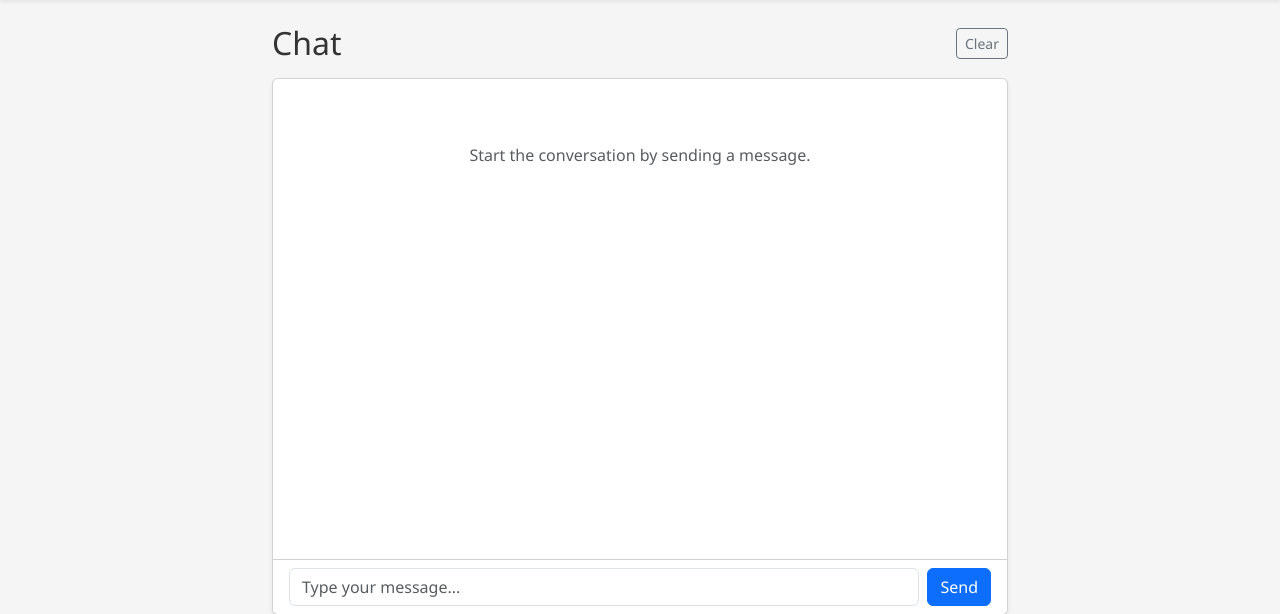
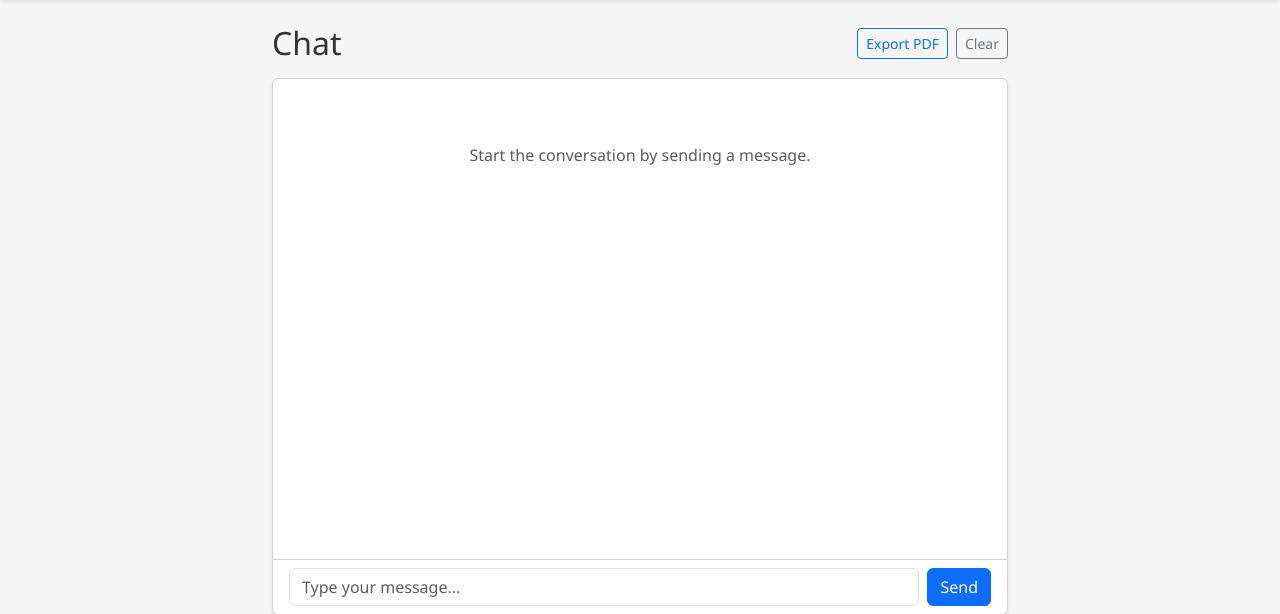
Before and after one commit to nsakib1017/llm_ppd, a Django app: page /chat/ in a window 1280 px wide. Shown: the part 66-680 px from the top of the page. Run offline with Django 5.2, Linux system fonts and the light colour scheme.

Commit message:
addedpdfs

```diff
--- a/web/templates/chat.html
+++ b/web/templates/chat.html
@@ -6,21 +6,41 @@
 <div class="row justify-content-center">
   <div class="col-lg-8">
 
+    {# Django success/error messages (export) #}
+    {% if messages %}
+      {% for message in messages %}
+        <div class="alert alert-{{ message.tags }} mb-3" role="alert">
+          {{ message }}
+        </div>
+      {% endfor %}
+    {% endif %}
+
     <div class="d-flex align-items-center justify-content-between mb-3">
       <h2 class="m-0">Chat</h2>
 
-      <form method="post" action="{% url 'chat_clear' %}">
-        {% csrf_token %}
-        <button class="btn btn-outline-secondary btn-sm" type="submit">
-          Clear
-        </button>
-      </form>
+      <div class="d-flex gap-2">
+        {# Export PDF (POST to same page, no redirect) #}
+        <form method="post" class="m-0">
+          {% csrf_token %}
+          <input type="hidden" name="action" value="export_pdf">
+          <button class="btn btn-outline-primary btn-sm" type="submit">
+            Export PDF
+          </button>
+        </form>
+
+        <form method="post" action="{% url 'chat_clear' %}" class="m-0">
+          {% csrf_token %}
+          <button class="btn btn-outline-secondary btn-sm" type="submit">
+            Clear
+          </button>
+        </form>
+      </div>
     </div>
 
     <div class="card shadow-sm">
       <div id="chatBody" class="card-body" style="height: 60vh; overflow-y: auto;">
-        {% if messages %}
-          {% for m in messages %}
+        {% if chat_messages %}
+          {% for m in chat_messages %}
             {% if m.role|default:'' == "user" %}
               <div class="d-flex justify-content-end mb-3">
                 <div class="bg-primary text-white p-3 rounded-3" style="max-width: 80%;">
@@ -54,6 +74,7 @@
             name="message"
             class="form-control"
             placeholder="Type your message..."
+            autocomplete="off"
             required
           />
 
@@ -102,7 +123,7 @@
     if (el) el.scrollTop = el.scrollHeight;
   })();
 
-  // Show typing indicator ONLY inside chat area for assistant
+  // Show typing indicator ONLY inside chat area for assistant (non-AJAX; will disappear on reload)
   (function() {
     const form = document.getElementById("chatForm");
     const sendBtn = document.getElementById("sendBtn");
@@ -115,14 +136,13 @@
     form.addEventListener("submit", function() {
       if (!input.value.trim()) return;
 
-      // Hide sources while waiting
       if (sources) sources.style.display = "none";
 
-      // Disable UI to prevent double submits
       sendBtn.disabled = true;
       input.readOnly = true;
 
-      // Add typing bubble in chat area
+      if (document.getElementById("typingBubble")) return;
+
       const typingBubble = document.createElement("div");
       typingBubble.id = "typingBubble";
       typingBubble.className = "d-flex justify-content-start mb-3";
--- a/web/views.py
+++ b/web/views.py
@@ -1,13 +1,74 @@
+from io import BytesIO
+from datetime import datetime
+import os
+from django.conf import settings
+from django.http import HttpResponse
 from django.shortcuts import render, redirect, get_object_or_404
 from django.contrib import messages
 from .models import PostpartumQuestionnaire, DailyMoodCheckIn
 from django.views.decorators.http import require_http_methods
+from django.contrib import messages as dj_messages
 import json
 from .rag.pipeline import generate_ai_reply
-
+from reportlab.lib.pagesizes import letter
+from reportlab.platypus import SimpleDocTemplate, Paragraph, Spacer
+from reportlab.lib.styles import getSampleStyleSheet, ParagraphStyle
+from reportlab.lib.units import inch
 
 SESSION_KEY = "chat_messages"
 LAST_SOURCES_KEY = "last_rag_sources"
+
+
+
+def _save_chat_pdf(msgs):
+    export_dir = os.path.join(settings.BASE_DIR, "web", "data", "pdfs")
+    os.makedirs(export_dir, exist_ok=True)
+
+    ts = datetime.now().strftime("%Y%m%d_%H%M%S")
+    filename = f"chat_transcript_{ts}.pdf"
+    file_path = os.path.join(export_dir, filename)
+
+    doc = SimpleDocTemplate(
+        file_path,
+        pagesize=letter,
+        leftMargin=0.75 * inch,
+        rightMargin=0.75 * inch,
+        topMargin=0.75 * inch,
+        bottomMargin=0.75 * inch,
+        title="MaternaMind Chat Transcript",
+    )
+
+    styles = getSampleStyleSheet()
+    story = [
+        Paragraph("MaternaMind Chat Transcript", styles["Title"]),
+        Spacer(1, 10),
+        Paragraph(f"Exported: {ts}", styles["BodyText"]),
+        Spacer(1, 14),
+    ]
+
+    if not msgs:
+        story.append(Paragraph("No messages to export.", styles["BodyText"]))
+    else:
+        for m in msgs:
+            role = (m.get("role") or "").strip().lower()
+            content = (m.get("content") or "").strip()
+            if not content:
+                continue
+
+            safe = (
+                content.replace("&", "&amp;")
+                       .replace("<", "&lt;")
+                       .replace(">", "&gt;")
+                       .replace("\n", "<br/>")
+            )
+
+            who = "You" if role == "user" else "Assistant"
+            story.append(Paragraph(f"<b>{who}:</b>", styles["BodyText"]))
+            story.append(Paragraph(safe, styles["BodyText"]))
+            story.append(Spacer(1, 12))
+
+    doc.build(story)
+    return filename
 
 
 def _get_messages(request):
@@ -29,24 +90,46 @@ def _set_messages(request, msgs):
 
 @require_http_methods(["GET", "POST"])
 def chat(request):
-    messages = _get_messages(request)
+    chat_messages = _get_messages(request)
     error = None
     sources = request.session.get(LAST_SOURCES_KEY, [])
 
     if request.method == "POST":
+        action = (request.POST.get("action") or "").strip()
+
+        # ✅ Export PDF (no redirect, stay on chat page)
+        if action == "export_pdf":
+            try:
+                filename = _save_chat_pdf(chat_messages)
+                dj_messages.success(request, f"Exported PDF")
+            except Exception as e:
+                dj_messages.error(request, f"Export failed: {str(e)}")
+
+            # render the same page (no redirect)
+            return render(request, "chat.html", {
+                "chat_messages": chat_messages,
+                "error": None,
+                "sources": sources,
+            })
+
+        # ✅ Normal send message flow (your existing logic)
         user_text = (request.POST.get("message") or "").strip()
         if not user_text:
             return redirect("chat")
 
-        # 1) add user turn
-        messages.append({"role": "user", "content": user_text})
-        _set_messages(request, messages)
+        chat_messages.append({"role": "user", "content": user_text})
+        _set_messages(request, chat_messages)
 
         try:
-            chat_history = [m for m in messages if m["role"] in ("user", "assistant")]
-            reply, rag_results = generate_ai_reply(user_text=user_text, chat_history=chat_history[:-1], k=5)
-            messages.append({"role": "assistant", "content": reply})
-            _set_messages(request, messages)
+            chat_history = [m for m in chat_messages if m["role"] in ("user", "assistant")]
+            reply, rag_results = generate_ai_reply(
+                user_text=user_text,
+                chat_history=chat_history[:-1],
+                k=5
+            )
+            chat_messages.append({"role": "assistant", "content": reply})
+            _set_messages(request, chat_messages)
+
             request.session[LAST_SOURCES_KEY] = rag_results
             request.session.modified = True
 
@@ -56,11 +139,10 @@ def chat(request):
             error = str(e)
 
     return render(request, "chat.html", {
-        "messages": messages,
+        "chat_messages": chat_messages,
         "error": error,
         "sources": sources,
     })
-
 
 @require_http_methods(["POST"])
 def chat_clear(request):
```
Also changed, not shown: db.sqlite3, 2 other files.
